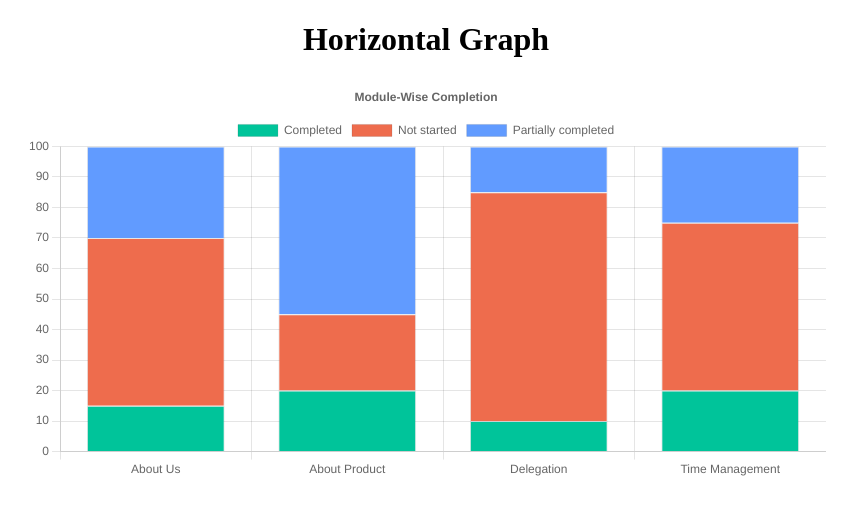
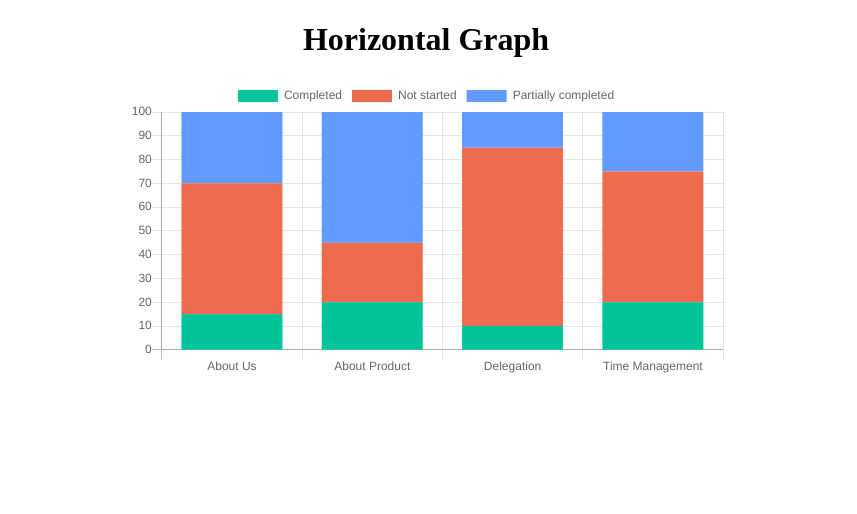
Before and after one commit to soumwadeep/ChartWebApp, a React (Vite) app: page / in a window 1280 px wide. Shown: the top 514 px of the page, without its empty margins (214-1071 px from the left). Built offline with nearby package versions, Linux system fonts and the light colour scheme.

Commit message:
Added Graph

```diff
--- a/package.json
+++ b/package.json
@@ -10,9 +10,9 @@
     "preview": "vite preview"
   },
   "dependencies": {
-    "chart.js": "^4.4.1",
+    "chart.js": "^2.9.3",
     "react": "^18.2.0",
-    "react-chartjs-2": "^5.2.0",
+    "react-chartjs-2": "^2.11.2",
     "react-dom": "^18.2.0",
     "react-router-dom": "^6.21.3"
   },
--- a/src/components/HorizontalGraph.jsx
+++ b/src/components/HorizontalGraph.jsx
@@ -1,6 +1,5 @@
 import React from "react";
 import { Bar } from "react-chartjs-2";
-import Chart from "chart.js/auto";
 
 const data = {
   labels: ["About Us", "About Product", "Delegation", "Time Management"],
@@ -25,12 +24,16 @@ const data = {
 
 const options = {
   scales: {
-    x: {
-      type: "category",
-    },
-    y: {
-      beginAtZero: true,
-    },
+    xAxes: [
+      {
+        stacked: true,
+      },
+    ],
+    yAxes: [
+      {
+        stacked: true,
+      },
+    ],
   },
   elements: {
     bar: {
@@ -38,14 +41,6 @@ const options = {
     },
   },
   responsive: true,
-  scales: {
-    x: {
-      stacked: true,
-    },
-    y: {
-      stacked: true,
-    },
-  },
   plugins: {
     legend: {
       position: "top",
@@ -60,8 +55,10 @@ const options = {
 const HorizontalGraph = () => {
   return (
     <center>
-      <div className="chart-container">
-        <Bar data={data} options={options} />
+      <div className="scrollable-chart-container">
+        <div className="chart-container">
+          <Bar data={data} options={options} />
+        </div>
       </div>
     </center>
   );
--- a/src/index.css
+++ b/src/index.css
@@ -1,16 +1,23 @@
 body {
   text-align: center;
+  overflow-x: hidden;
 }
+
+.scrollable-chart-container {
+  min-width: 200px;
+  max-width: 600px;
+  overflow-x: scroll !important;
+}
+
 .chart-container {
   width: 100%;
-  /* min-width: 300px; */
-  max-width: 800px;
-  overflow-x: scroll!important;
+  display: inline-block;
 }
 
-::-webkit-scrollbar {
+/* ::-webkit-scrollbar {
   width: 10px;
+} */
+
+::-webkit-scrollbar-thumb {
+  background-color: #888;
 }
-/* canvas{
-  min-width: 80vw!important;
-} */
```
Also changed, not shown: 1 other file (tests, documents, lock files or other folders).
